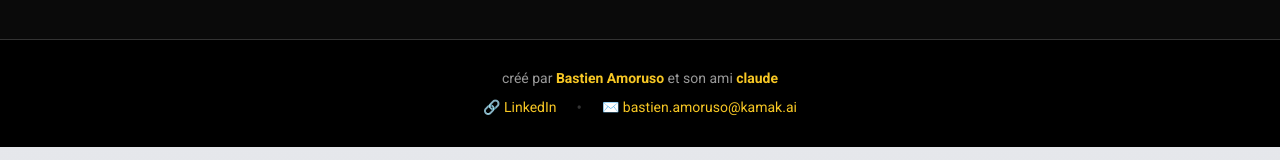
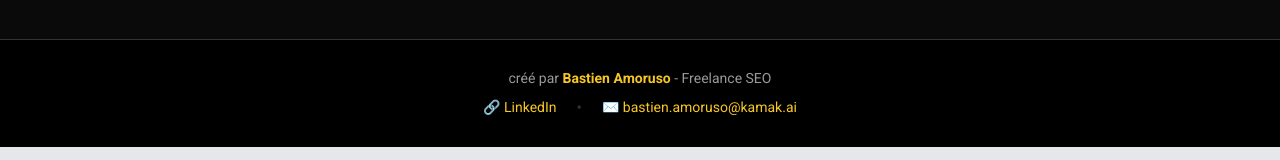
Before and after one commit to bastienamoruso-art/gsc-intention-analyzer, a Next.js app: page / in a window 1280 px wide. Shown: the part 697-857 px from the top of the page. Built offline with nearby package versions, Linux system fonts and the light colour scheme.

Commit message:
style: Update footer credit line
- Retrait de 'et son ami claude'
- Ajout de 'Freelance SEO' après Bastien Amoruso

```diff
--- a/components/GSCIntentionAnalyzer.tsx
+++ b/components/GSCIntentionAnalyzer.tsx
@@ -284,7 +284,7 @@ export default function GSCIntentionAnalyzer() {
       textAlign: 'center'
     }}>
       <p style={{ ...styles.text, margin: 0, fontSize: '14px', color: '#999' }}>
-        créé par <strong style={{ color: '#f7c724' }}>Bastien Amoruso</strong> et son ami <strong style={{ color: '#f7c724' }}>claude</strong>
+        créé par <strong style={{ color: '#f7c724' }}>Bastien Amoruso</strong> - Freelance SEO
       </p>
       <div style={{ marginTop: '12px', display: 'flex', gap: '20px', justifyContent: 'center', alignItems: 'center' }}>
         <a
```
